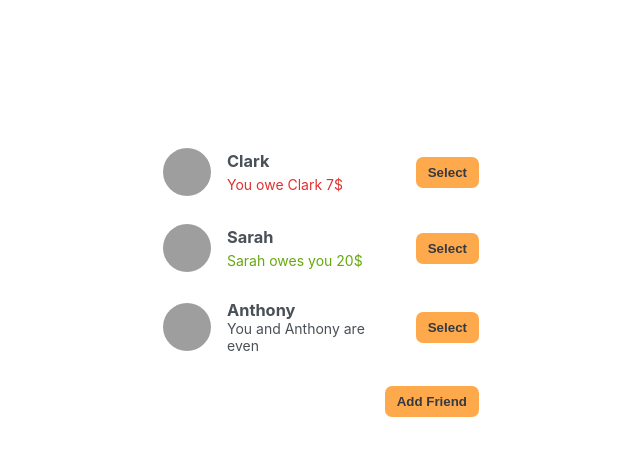
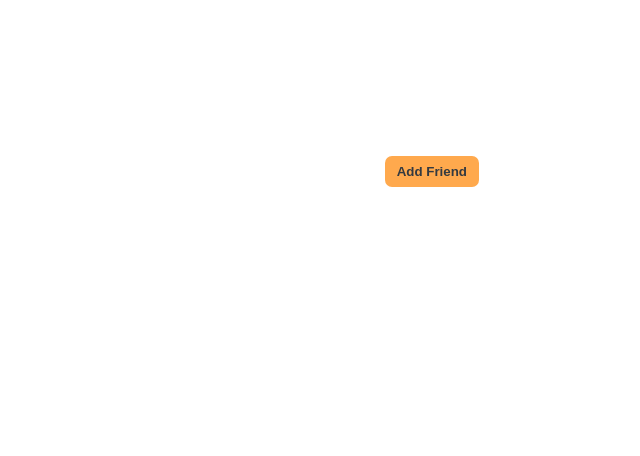
Before and after one commit to DevMasen/eat-n-split, a React (Create React App) app: page / in a window 1280 px wide. Shown: the top 456 px of the page, without its empty margins (79-719 px from the left). Built offline with nearby package versions, Linux system fonts and the light colour scheme; grey boxes are pictures that could not be loaded.

Commit message:
fix: clear fake data

```diff
--- a/src/components/App.js
+++ b/src/components/App.js
@@ -5,30 +5,9 @@ import Button from './Button';
 import FriendList from './FriendList';
 import SplitBillForm from './SplitBillForm';
 
-const initialFriends = [
-	{
-		id: 118836,
-		name: 'Clark',
-		image: 'https://i.pravatar.cc/48?u=118836',
-		balance: -7,
-	},
-	{
-		id: 933372,
-		name: 'Sarah',
-		image: 'https://i.pravatar.cc/48?u=933372',
-		balance: 20,
-	},
-	{
-		id: 499476,
-		name: 'Anthony',
-		image: 'https://i.pravatar.cc/48?u=499476',
-		balance: 0,
-	},
-];
-
 export default function App() {
 	const [showAddFriend, setShowAddFriend] = useState(false);
-	const [friendList, setFriendList] = useState(initialFriends);
+	const [friendList, setFriendList] = useState([]);
 	const [selectedFriend, setSelectedFriend] = useState(null);
 
 	function handleShowAddFriend() {
@@ -47,8 +26,8 @@ export default function App() {
 			curList.map(friend =>
 				friend.id === selectedFriend.id
 					? { ...friend, balance: friend.balance + value }
-					: friend
-			)
+					: friend,
+			),
 		);
 		setSelectedFriend(null);
 	}
```
